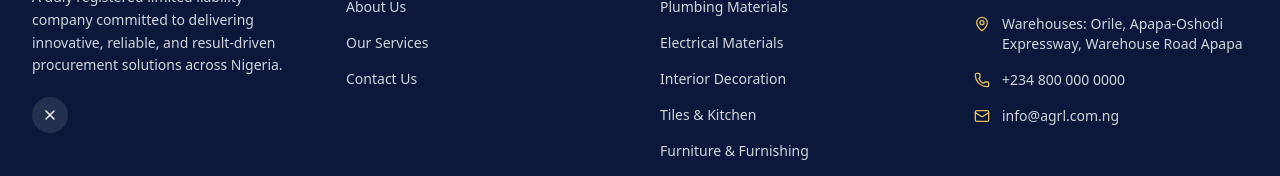
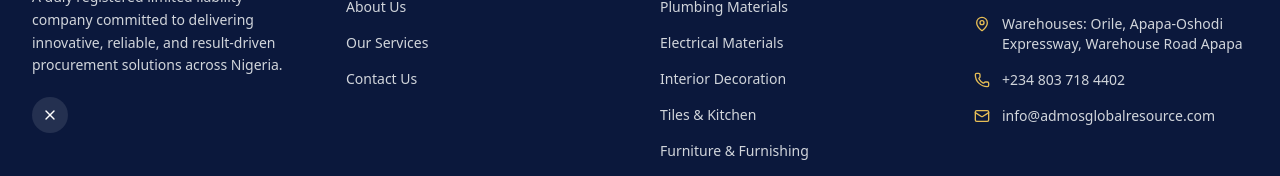
Before and after one commit to BremaBoy/admosglobalresource, a React (Vite) app: page /contact in a window 1280 px wide. Shown: the part 1462-1638 px from the top of the page. Built offline with nearby package versions, Linux system fonts and the light colour scheme.

Commit message:
refactor: update TypeScript ignore annotations and correct contact information in footer

```diff
--- a/src/components/Footer.tsx
+++ b/src/components/Footer.tsx
@@ -84,11 +84,11 @@
               </li>
               <li className="flex items-center gap-3">
                 <Phone size={16} className="text-[hsl(43,74%,62%)] shrink-0" />
-                <a href="tel:+2348000000000" data-testid="footer-link-phone" className="text-gray-300 text-sm hover:text-[hsl(43,74%,62%)] transition-colors">+234 800 000 0000</a>
+                <a href="tel:+2348000000000" data-testid="footer-link-phone" className="text-gray-300 text-sm hover:text-[hsl(43,74%,62%)] transition-colors">+234 803 718 4402</a>
               </li>
               <li className="flex items-center gap-3">
                 <Mail size={16} className="text-[hsl(43,74%,62%)] shrink-0" />
-                <a href="mailto:info@agrl.com.ng" data-testid="footer-link-email" className="text-gray-300 text-sm hover:text-[hsl(43,74%,62%)] transition-colors">info@agrl.com.ng</a>
+                <a href="mailto:info@agrl.com.ng" data-testid="footer-link-email" className="text-gray-300 text-sm hover:text-[hsl(43,74%,62%)] transition-colors">info@admosglobalresource.com</a>
               </li>
             </ul>
           </div>
--- a/src/pages/procurement.tsx
+++ b/src/pages/procurement.tsx
@@ -178,10 +178,10 @@
                         {service.title}
                       </h2>
                     </div>
-                    {/* @ts-ignore - extraImages is optional */}
+                    {/* @ts-expect-error - extraImages is optional */}
                     {service.extraImages && (
                       <div className="grid grid-cols-2 sm:grid-cols-4 lg:grid-cols-2 gap-3">
-                        {/* @ts-ignore */}
+                        {/* @ts-expect-error */}
                         {service.extraImages.map((img, idx) => (
                           <div key={idx} className="relative rounded-xl overflow-hidden shadow-md group h-24 sm:h-32">
                             <img src={img} alt={`${service.title} extra ${idx}`} className="w-full h-full object-cover transform group-hover:scale-110 transition-transform duration-500" />
```
